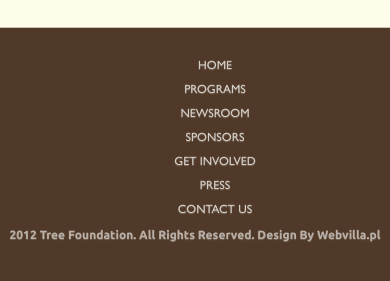
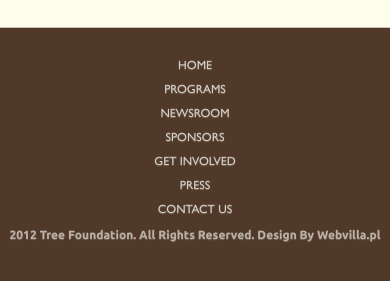
Before and after one commit to h0m1c1de/h0m1c1de.github.io, a plain HTML site: page treefoundation/index.html in a window 390 px wide. Shown: the part 1354-1635 px from the top of the page. Drawn offline with Linux system fonts and the light colour scheme.

Commit message:
no message

```diff
--- a/treefoundation/main.css
+++ b/treefoundation/main.css
@@ -201,7 +201,7 @@ a:hover{
     margin: 0;
     padding-top: 20px;
     font-size: 12px;
-    opacity: .76
+    opacity: .76;
 }
 .footer a{
      color: white;
@@ -274,7 +274,7 @@ li{
             width: 130px;
             margin: 10px auto;
         }
-        .footer, .header ul{
+        .footer ul, .header ul{
             padding-left: 0;
         }
         .grey{
```
